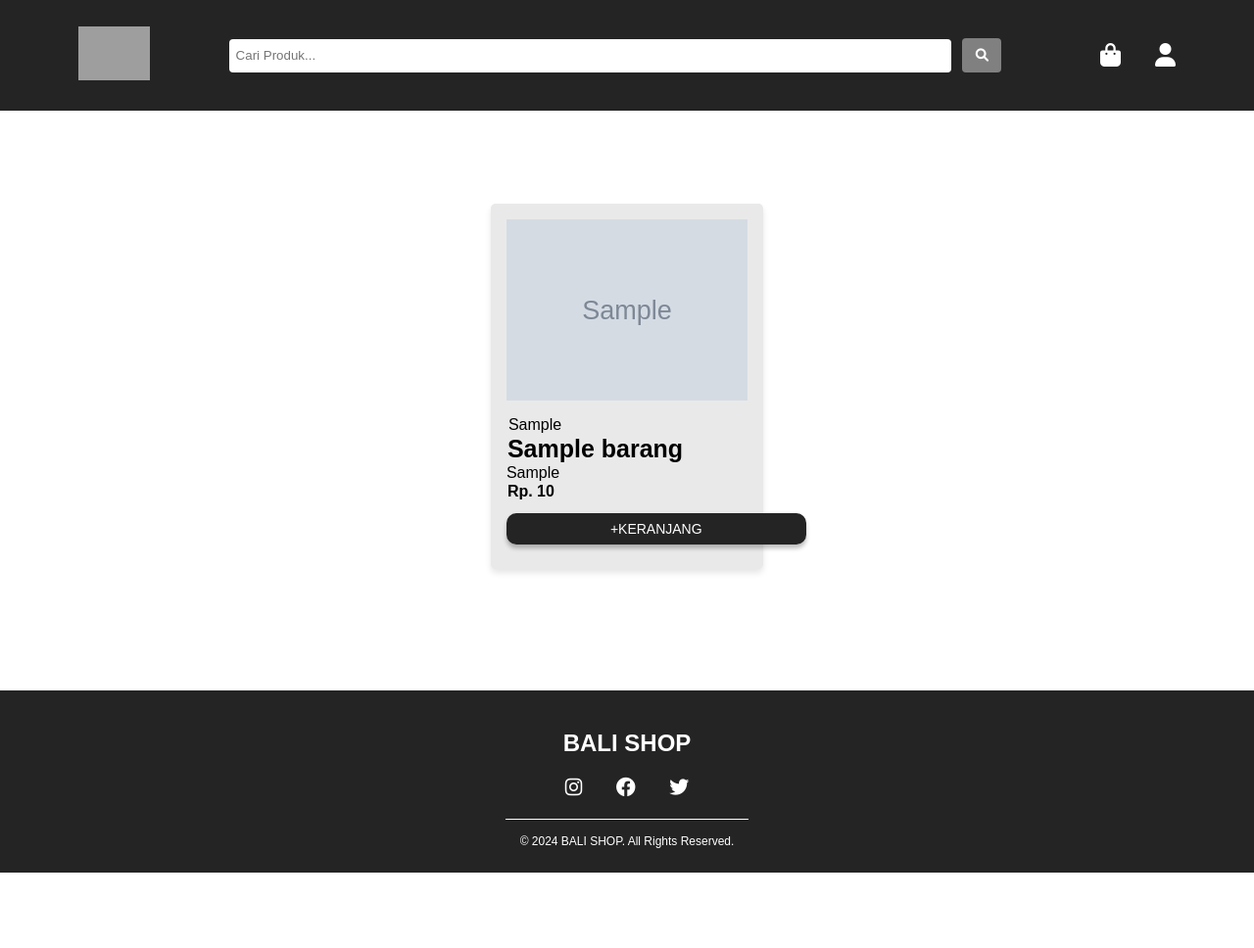
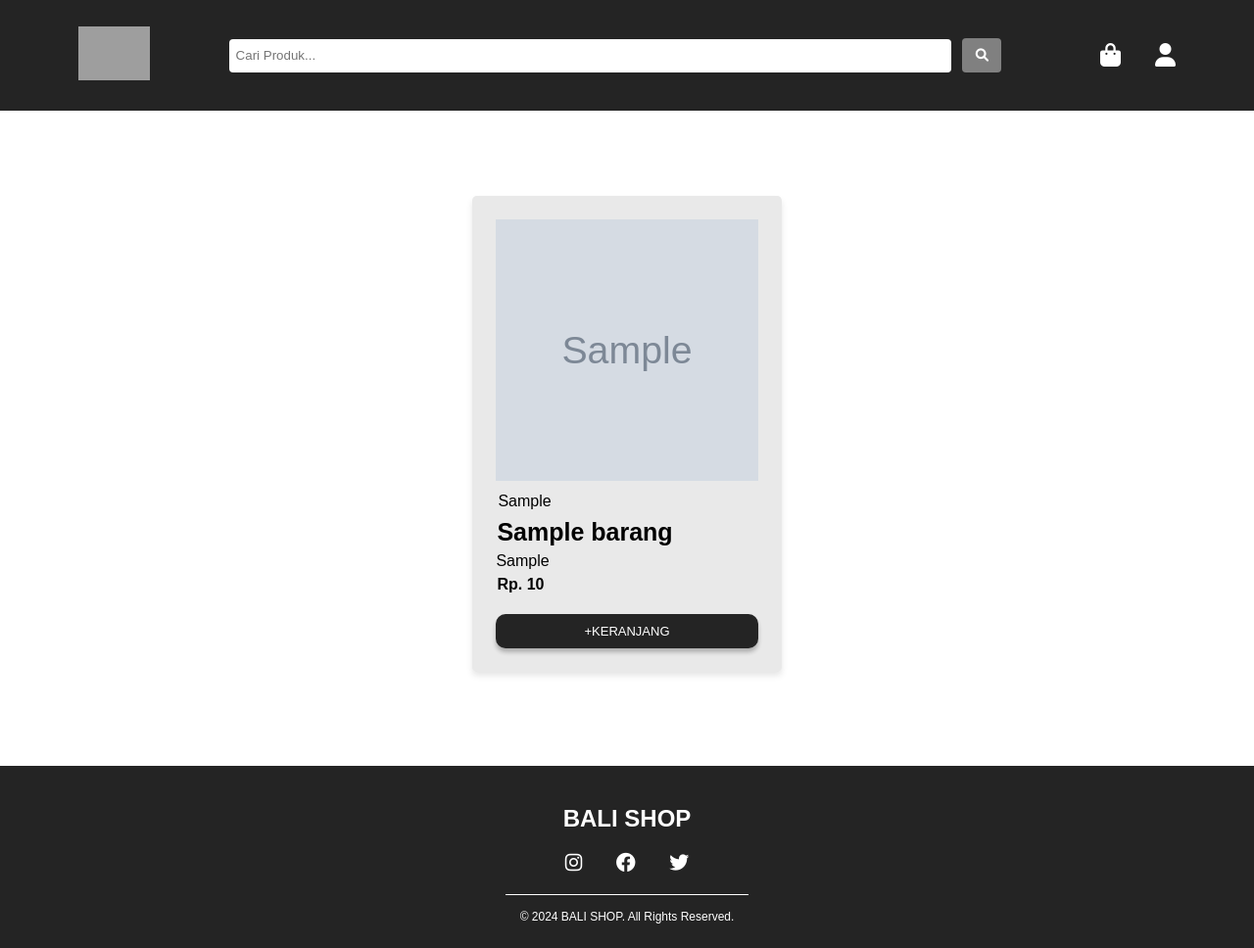
Before and after one commit to arisuryaa/Bali-Shop, a PHP site: page /produk.php in a window 1280 px wide. Shown: the whole page at 98% size. Before the commit the page ends 891 px from the top, so only its background shows below. Run offline with PHP 8.4, Linux system fonts and the light colour scheme; tables that the repository leaves empty or names only in its code hold one stand-in row (values such as "Sample post"); grey boxes marked "Sample" are stand-in pictures; grey boxes are pictures that could not be loaded.

Commit message:
membuat tampilan dan function cari produk sesuai keyword

```diff
--- a/admin/config/controller.php
+++ b/admin/config/controller.php
@@ -204,4 +204,30 @@ function login($post) {
 
 }
 
+function searchBarang($keyword) {
+  global $db;
+
+  $query = "SELECT * FROM barang WHERE nama_barang LIKE ? OR deskripsi_barang LIKE ? OR kategori_barang LIKE ?";
+
+  $stmt = $db->prepare($query);
+
+  $keywordParam = "%$keyword%";
+
+  $stmt->bind_param("sss", $keywordParam, $keywordParam, $keywordParam);
+
+  $stmt->execute();
+
+  $result = $stmt->get_result();
+
+  $rows = [];
+  while ($row = $result->fetch_assoc()) {
+      $rows[] = $row;
+  }
+
+  $stmt->close();
+
+  return $rows;
+
+}
+
 ?>
--- a/produk.php
+++ b/produk.php
@@ -4,6 +4,15 @@
 include "admin/config/app.php";
 
 $dataBarang = select("SELECT * FROM barang");
+
+if (isset($_GET['submit'])) {
+    $keyword = $_GET['cari'];
+    $dataBarang = searchBarang($keyword);
+    $noResults = empty($dataBarang);
+} else {
+    $dataBarang = select("SELECT * FROM barang");
+    $noResults = false;
+}
 
 ?>
 
@@ -15,17 +24,17 @@ $dataBarang = select("SELECT * FROM barang");
     <meta name="viewport" content="width=device-width, initial-scale=1.0">
     <link rel="stylesheet" href="style.css">
     <link rel="stylesheet" href="https://cdnjs.cloudflare.com/ajax/libs/font-awesome/6.0.0-beta3/css/all.min.css">
-    <title>Search</title>
+    <title>Semua Produk</title>
 </head>
 <body>
 
 <nav class="navbar">
     <div class="top-section1">
         <div class="logo">
-            <img src="asset/img/logo.svg" alt="Logo">
+            <a href="index.php"><img src="asset/img/logo.svg" alt="Logo"></a>
         </div>
         <div class="search">
-            <form action="" method="post">
+            <form action="produk.php" method="get">
                 <input type="text" name="cari" placeholder="Cari Produk...">
                 <button type="submit" name="submit"><i class="fas fa-search"></i></button>
             </form>
@@ -37,23 +46,29 @@ $dataBarang = select("SELECT * FROM barang");
     </div>
 </nav>
 
-<section id="all" class="all-prduk">
-        <div class="isi-produk">
-            <?php foreach($dataBarang as $barang) :?>
-                <div class="pro-container">
-                    <div class="pro">
-                        <img src="admin/assets/img/<?= $barang["foto_barang"] ?>">
-                    </div>
+    <section id="all" class="all-prduk">
+
+        <?php if ($noResults): ?>
+                <p class="tidak-ada-hasil">Tidak ada produk yang ditemukan.</p>
+        <?php else: ?>
+
+        <?php foreach($dataBarang as $barang) : ?>
+        <div class="pro-container">
+            <div class="pro">
+                <img src="admin/assets/img/<?= $barang["foto_barang"] ?>">
 
                 <div class="deskripsi">
                     <span><?= $barang["kategori_barang"] ?></span>
                     <h5><?= $barang["nama_barang"] ?></h5>
-                    <p><?= $barang["deskripsi_barang"] ?></p>
+                    <p><?= (str_word_count($barang["deskripsi_barang"]) > 5 ? substr($barang["deskripsi_barang"],0,50)."..." : $barang["deskripsi_barang"]) ?>
+                    </p>
                     <h4>Rp. <?= number_format($barang['harga_barang'],0,',','.') ?></h4>
-                <a href="singgle-produk.php ?id_barang=<?= $barang["id_barang"]; ?>" class="beli">+KERANJANG</a>
+                </div>
+                <a href="singgle-produk.php?id_barang=<?= $barang["id_barang"] ?>" class="beli">+KERANJANG</a>
             </div>
-        </div>
             <?php endforeach; ?>
+
+            <?php endif; ?>
         </div>
     </section>
 
--- a/singgle-produk.php
+++ b/singgle-produk.php
@@ -73,7 +73,7 @@ $barangLain =select("SELECT * FROM barang");
                     <h5><?= $barang["nama_barang"] ?></h5>
                     <p><?= (str_word_count($barang["deskripsi_barang"]) > 5 ? substr($barang["deskripsi_barang"],0,50)."..." : $barang["deskripsi_barang"]) ?>
                     </p>
-                    <h4>Rp.<?= $barang["harga_barang"] ?></h4>
+                    <h4>Rp. <?= number_format($barang['harga_barang'],0,',','.') ?></h4>
                 </div>
                 <a href="singgle-produk.php?id_barang=<?= $barang["id_barang"] ?>" class="beli">+KERANJANG</a>
             </div>
--- a/style.css
+++ b/style.css
@@ -637,74 +638,80 @@ nav .logo img {
   transition: background-color 0.3s ease;
 }
 
-.all-prduk {
-  margin-top: 13rem;
-  margin-bottom: 7.8rem;
-  margin-right: 3rem;
-  margin-left: 3rem;
+#all {
+  padding-top: 11.5rem;
+  padding-bottom: 5rem;
+  padding-right: 0;
+  padding-left: 0;
 }
 
-.all-prduk .isi-produk {
-  display: flex;
-  flex-wrap: wrap;
-  justify-content: center;
-  gap: 25px;
+#all h1 {
+  text-align: center;
+  font-size: 44.5px;
+  margin-top: 0;
+  padding-bottom: 40px;
+  font-weight: 1000;
 }
 
-.all-prduk .isi-produk .pro-container {
+#all .pro-container {
+  display: flex;
+  justify-content: center;
+  gap: 20px;
+  flex-wrap: wrap;
+}
+
+#all .pro {
+  display: flex;
+  flex-direction: column;
   background-color: #e9e9e9;
+  gap: 10px;
+  padding: 1.5rem 1.5rem;
+  margin: 1rem;
   border-radius: 0.3em;
   box-shadow: 0 4px 6px rgba(0, 0, 0, 0.1);
-  box-sizing: border-box;
-  width: 23.5%;
-  height: auto;
-  padding-bottom: 2rem;
 }
 
-.all-prduk .isi-produk .pro-container .pro img {
-  width: 100%;
-  height: 100%;
+#all .pro .deskripsi {
+  display: flex;
+  flex-direction: column;
+  gap: 5px;
 }
 
-.all-prduk .isi-produk .pro-container .pro {
-  /* margin: 0 sauto; */
-  display: flex;
-  justify-content: center;
-  padding: 1rem;
-}
-
-.all-prduk .isi-produk .deskripsi {
-  padding: 0 1rem;
-}
-
-.all-prduk .isi-produk .deskripsi span {
-  padding: 2px;
-}
-
-.all-prduk .isi-produk .deskripsi h5 {
+#all .pro .deskripsi h5 {
   font-size: 25px;
   padding: 1px;
 }
 
-.all-prduk .isi-produk .deskripsi h4 {
+#all .pro .deskripsi h4 {
   padding: 1px;
-  padding-bottom: 20px;
 }
 
-.all-prduk .isi-produk .deskripsi a {
+#all .pro .deskripsi span {
+  padding: 2px;
+}
+
+#all .pro img {
+  width: 16.7rem;
+  height: 16.7rem;
+}
+
+#all .pro .beli {
   background-color: #242424;
   color: #fff;
-  padding: 8px 106px;
+  padding: 10px 60px;
   text-decoration: none;
   border-radius: 10px;
   box-shadow: 0 4px 4px 0 rgba(0, 0, 0, 0.25);
-  font-size: 14px;
+  font-size: 13px;
   text-align: center;
+  margin-top: 10px;
 }
 
-.all-prduk .isi-produk .deskripsi a:hover {
-  background-color: gray;
-  transition: background-color 0.3s ease;
+#all .tidak-ada-hasil {
+  text-align: center;
+  justify-content: center;
+  margin-top: 13rem;
+  margin-bottom: 16rem;
 }
 
 #footer-prd {
```
Also changed, not shown: other parts of style.css (+51 -50 lines), index.php (+19 -16 lines), admin/assets/img/66bb11a92b243.png (added), admin/assets/img/66bb120319119.png (added).
